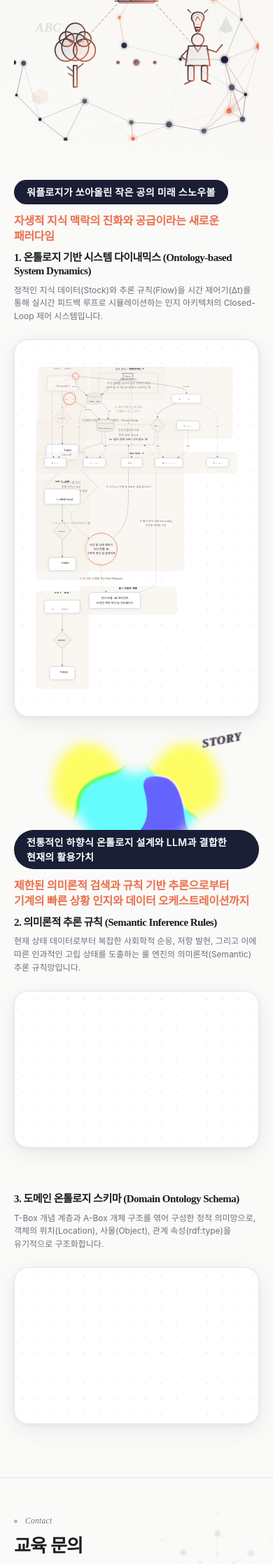
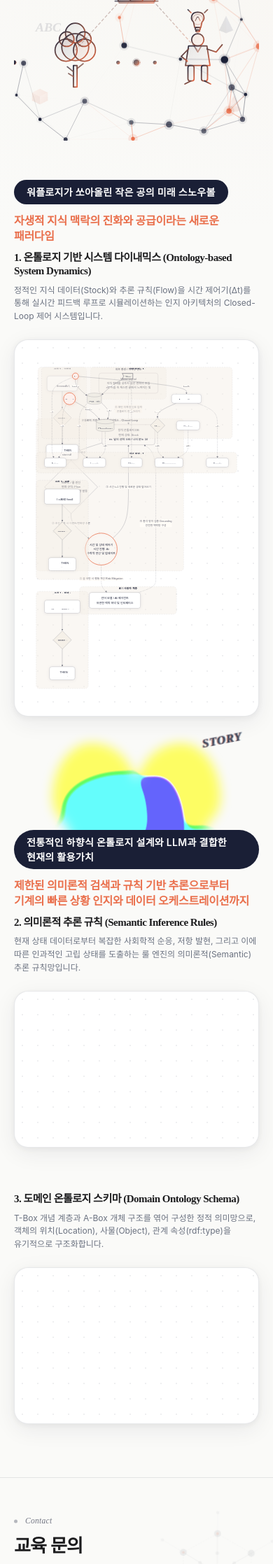
Before and after one commit to hamnYK/eduContextOn, a Jekyll site: the page built from index.md, in a window 390 px wide. Shown: the part 1121-3356 px from the top of the page at 70% size. Built offline with Jekyll 4.4.1, drawn with Linux system fonts in a browser that asks for light colours; some web fonts are replaced.

```diff
--- a/css/components.css
+++ b/css/components.css
@@ -1632,16 +1632,16 @@
 .decalcomanie-connector .left-drop-1 {
   left: 22%;
   top: 18%;
-  width: 160px;       /* 120px -> 160px */
-  height: 160px;      /* 120px -> 160px */
+  width: 200px;       /* 160px -> 200px */
+  height: 200px;      /* 160px -> 200px */
   background: var(--living-coral, #e8613a); /* 선명한 고유 원색 */
 }
 
 .decalcomanie-connector .left-drop-2 {
   left: 34%;
   top: 32%;
-  width: 160px;       /* 120px -> 160px */
-  height: 160px;      /* 120px -> 160px */
+  width: 200px;       /* 160px -> 200px */
+  height: 200px;      /* 160px -> 200px */
   background: var(--ink, #1a1f36); /* 선명한 고유 원색 */
 }
 
@@ -1649,8 +1649,8 @@
 .decalcomanie-connector .left-drop-3 {
   left: 40%;
   top: 48%;
-  width: 160px;       /* 95px -> 160px */
-  height: 160px;      /* 95px -> 160px */
+  width: 200px;       /* 160px -> 200px */
+  height: 200px;      /* 160px -> 200px */
   background: #ffcc00;
 }
 
@@ -1658,8 +1658,8 @@
 .decalcomanie-connector .right-drop-1 {
   right: 22%;
   top: 18%;
-  width: 160px;       /* 120px -> 160px */
-  height: 160px;      /* 120px -> 160px */
+  width: 200px;       /* 160px -> 200px */
+  height: 200px;      /* 160px -> 200px */
   background: var(--living-coral, #e8613a);
   transform: scaleX(-1);
 }
@@ -1667,8 +1667,8 @@
 .decalcomanie-connector .right-drop-2 {
   right: 34%;
   top: 32%;
-  width: 160px;       /* 120px -> 160px */
-  height: 160px;      /* 120px -> 160px */
+  width: 200px;       /* 160px -> 200px */
+  height: 200px;      /* 160px -> 200px */
   background: var(--ink, #1a1f36);
   transform: scaleX(-1);
 }
@@ -1677,8 +1677,8 @@
 .decalcomanie-connector .right-drop-3 {
   right: 40%;
   top: 48%;
-  width: 160px;       /* 95px -> 160px */
-  height: 160px;      /* 95px -> 160px */
+  width: 200px;       /* 160px -> 200px */
+  height: 200px;      /* 160px -> 200px */
   background: #ffcc00;
   transform: scaleX(-1);
 }
@@ -1693,12 +1693,12 @@
     opacity: 0.6;
     filter: blur(8px) contrast(13);
   }
-  .decalcomanie-connector .left-drop-1 { left: 14%; width: 100px; height: 100px; }  /* 통일 100px */
-  .decalcomanie-connector .left-drop-2 { left: 28%; width: 100px; height: 100px; }  /* 통일 100px */
-  .decalcomanie-connector .left-drop-3 { left: 36%; width: 100px; height: 100px; }  /* 통일 100px */
-  .decalcomanie-connector .right-drop-1 { right: 14%; width: 100px; height: 100px; } /* 통일 100px */
-  .decalcomanie-connector .right-drop-2 { right: 28%; width: 100px; height: 100px; } /* 통일 100px */
-  .decalcomanie-connector .right-drop-3 { right: 36%; width: 100px; height: 100px; } /* 통일 100px */
+  .decalcomanie-connector .left-drop-1 { left: 14%; width: 120px; height: 120px; }  /* 통일 120px */
+  .decalcomanie-connector .left-drop-2 { left: 28%; width: 120px; height: 120px; }  /* 통일 120px */
+  .decalcomanie-connector .left-drop-3 { left: 36%; width: 120px; height: 120px; }  /* 통일 120px */
+  .decalcomanie-connector .right-drop-1 { right: 14%; width: 120px; height: 120px; } /* 통일 120px */
+  .decalcomanie-connector .right-drop-2 { right: 28%; width: 120px; height: 120px; } /* 통일 120px */
+  .decalcomanie-connector .right-drop-3 { right: 36%; width: 120px; height: 120px; } /* 통일 120px */
 }
 
 /* ================================================
```
